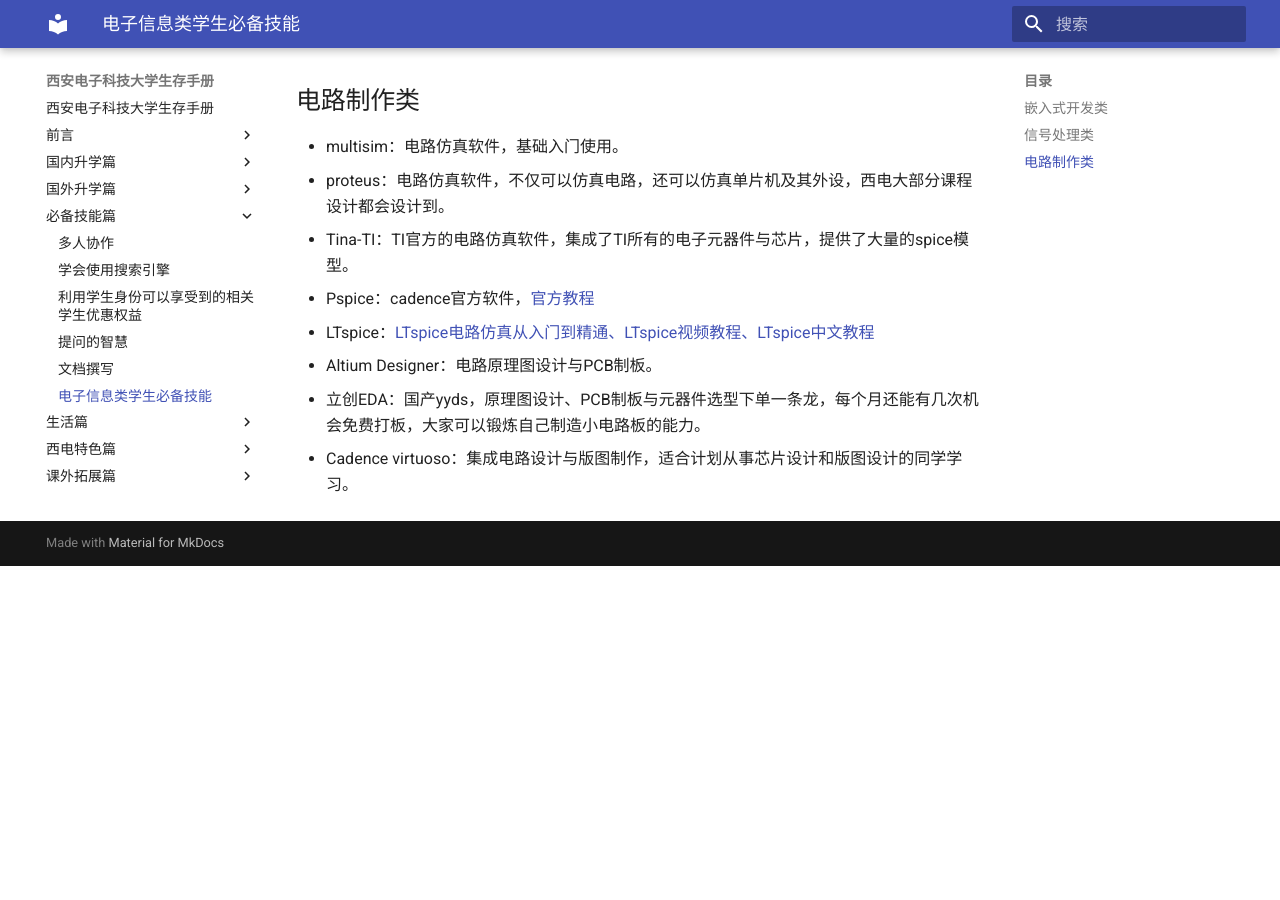
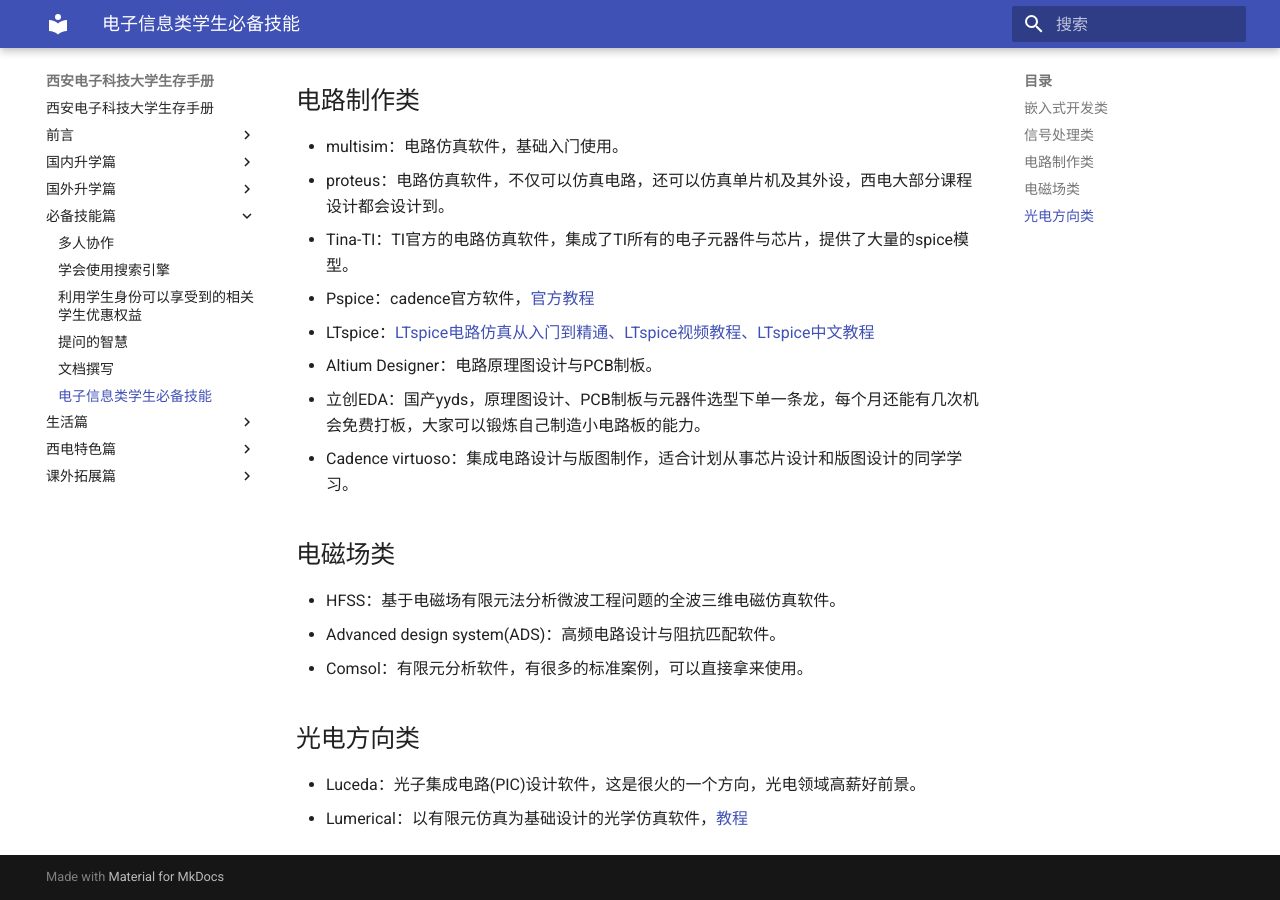
Before and after one commit to SurviveXDU/SurviveXDU, an MkDocs documentation site: the page built from docs/必备技能篇/电子信息类学生必备技能.md, in a window 1280 px wide and 900 px high, scrolled down 635 px. Built offline with MkDocs 1.6.1 and Material for MkDocs 9.7.7, drawn with Linux system fonts in a browser that asks for light colours; before the commit the page ends 1201 px from its top, so only the background shows below that.

Commit message:
Update 电子信息类学生必备技能.md

```diff
--- a/docs/必备技能篇/电子信息类学生必备技能.md
+++ b/docs/必备技能篇/电子信息类学生必备技能.md
@@ -15,3 +15,10 @@
   - Altium Designer：电路原理图设计与PCB制板。
   - 立创EDA：国产yyds，原理图设计、PCB制板与元器件选型下单一条龙，每个月还能有几次机会免费打板，大家可以锻炼自己制造小电路板的能力。
   - Cadence virtuoso：集成电路设计与版图制作，适合计划从事芯片设计和版图设计的同学学习。
+## 电磁场类
+  - HFSS：基于电磁场有限元法分析微波工程问题的全波三维电磁仿真软件。
+  - Advanced design system(ADS)：高频电路设计与阻抗匹配软件。
+  - Comsol：有限元分析软件，有很多的标准案例，可以直接拿来使用。
+## 光电方向类
+  - Luceda：光子集成电路(PIC)设计软件，这是很火的一个方向，光电领域高薪好前景。
+  - Lumerical：以有限元仿真为基础设计的光学仿真软件，[教程](https://blog.csdn.net/u011699626/article/details/129029762)
```
